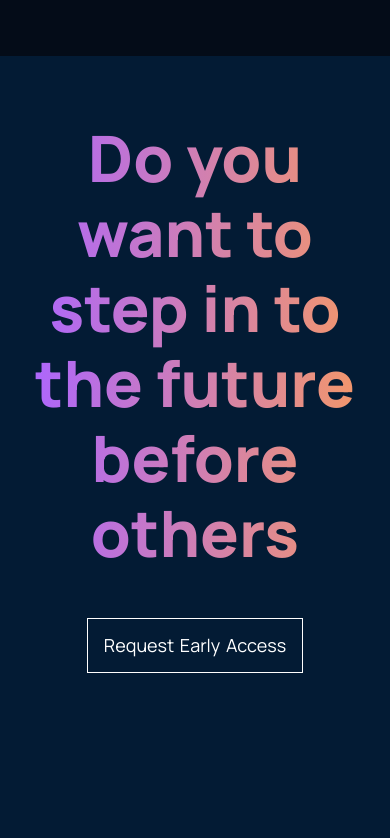
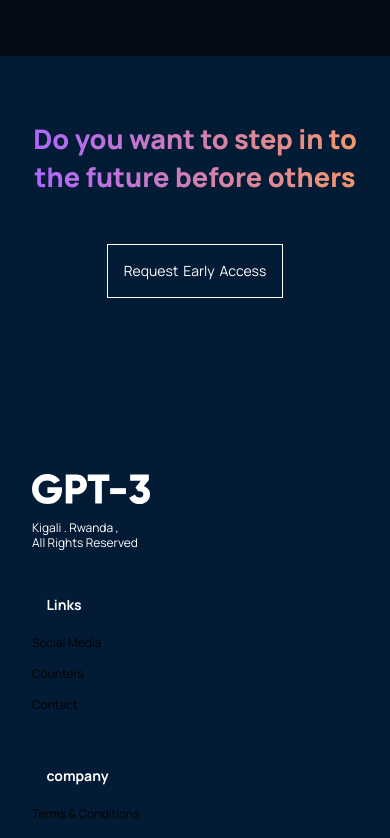
Before and after one commit to rockyishimwe/gpt3, a React (Create React App) app: page / in a window 390 px wide. Shown: the part 6420-7258 px from the top of the page. Built offline with nearby package versions, Linux system fonts and the light colour scheme.

Commit message:
added footer styes'

```diff
--- a/src/containers/footer/footer.css
+++ b/src/containers/footer/footer.css
@@ -87,3 +87,28 @@
     line-height: 15px;
     color: #fff;
 }
+@media screen and (max-width:850px){
+    .gpt3__footer-heading h1 {
+        font-size: 44px;
+        line-height: 50px;
+    }
+}
+@media screen and (max-width:550px){
+    .gpt3__footer-heading h1 {
+        font-size:34px;
+        line-height: 42px;
+    }
+    .gpt3__footer-links div {
+        margin: 1rem 0;
+    }
+    .gpt3__footer-btn p {
+        font-size: 14px;
+        line-height: 20px;
+    }
+}
+@media screen and (max-width:400px){
+    .gpt3__footer-heading h1 {
+        font-size: 27px;
+        line-height: 38px;
+    }
+}
```
